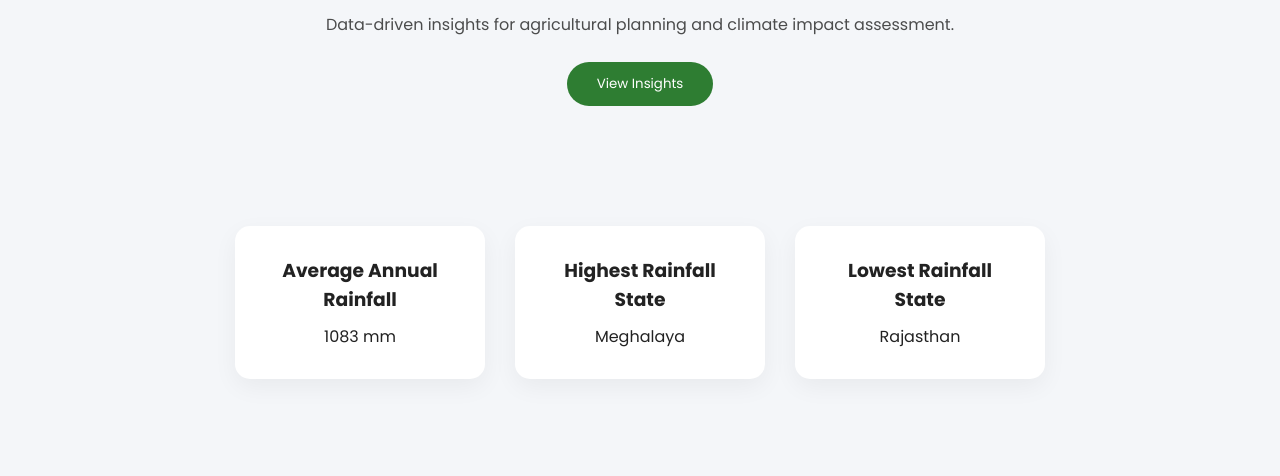
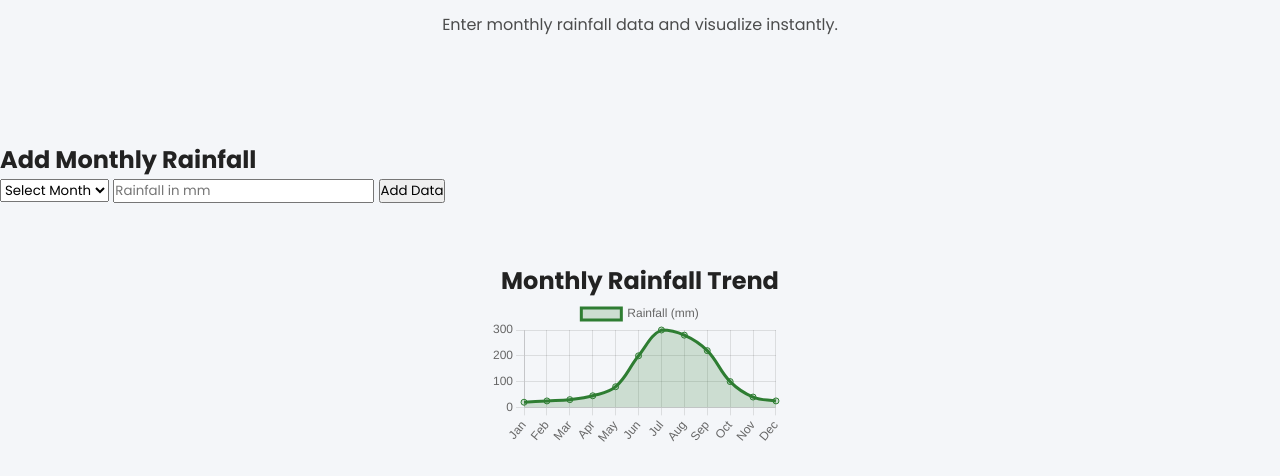
Before and after one commit to KarthikMaroju/Exploratory-Analysis-of-Rainfall-Data-in-India-for-Agriculture-, a plain HTML site: page index.html in a window 1280 px wide. Shown: the part 214-690 px from the top of the page. Drawn offline with nearby package versions, Linux system fonts and the light colour scheme; files whose address does not match are found by name.

Commit message:
Refactor index.html structure and content

```diff
--- a/index.html
+++ b/index.html
@@ -2,17 +2,14 @@
 <html lang="en">
 <head>
 <meta charset="UTF-8">
+<meta name="viewport" content="width=device-width, initial-scale=1.0">
 <title>Rainfall Analysis Dashboard</title>
-    <meta name="viewport" content="width=device-width, initial-scale=1.0">
 
-    <!-- Google Font -->
 <link href="https://fonts.googleapis.com/css2?family=Poppins:wght@300;400;600;700&display=swap" rel="stylesheet">
-
-    <!-- Chart.js CDN -->
 <script src="https://cdn.jsdelivr.net/npm/chart.js"></script>
-
 <link rel="stylesheet" href="css/style.css">
 </head>
+
 <body>
 
 <header>
@@ -21,26 +18,24 @@
 </header>
 
 <section class="hero">
-        <div class="hero-content">
     <h1>Exploratory Analysis of Rainfall Data in India</h1>
-            <p>Data-driven insights for agricultural planning and climate impact assessment.</p>
-            <button class="btn-primary">View Insights</button>
-        </div>
+    <p>Enter monthly rainfall data and visualize instantly.</p>
 </section>
 
-    <section class="stats">
-        <div class="card">
-            <h3>Average Annual Rainfall</h3>
-            <p>1083 mm</p>
-        </div>
-        <div class="card">
-            <h3>Highest Rainfall State</h3>
-            <p>Meghalaya</p>
-        </div>
-        <div class="card">
-            <h3>Lowest Rainfall State</h3>
-            <p>Rajasthan</p>
-        </div>
+<section class="input-section">
+    <h2>Add Monthly Rainfall</h2>
+
+    <select id="month">
+        <option value="">Select Month</option>
+        <option>Jan</option><option>Feb</option><option>Mar</option>
+        <option>Apr</option><option>May</option><option>Jun</option>
+        <option>Jul</option><option>Aug</option><option>Sep</option>
+        <option>Oct</option><option>Nov</option><option>Dec</option>
+    </select>
+
+    <input type="number" id="rainfallValue" placeholder="Rainfall in mm">
+
+    <button onclick="addRainfall()">Add Data</button>
 </section>
 
 <section class="chart-section">
```
Lines whose indentation alone changed are shown as unchanged.
